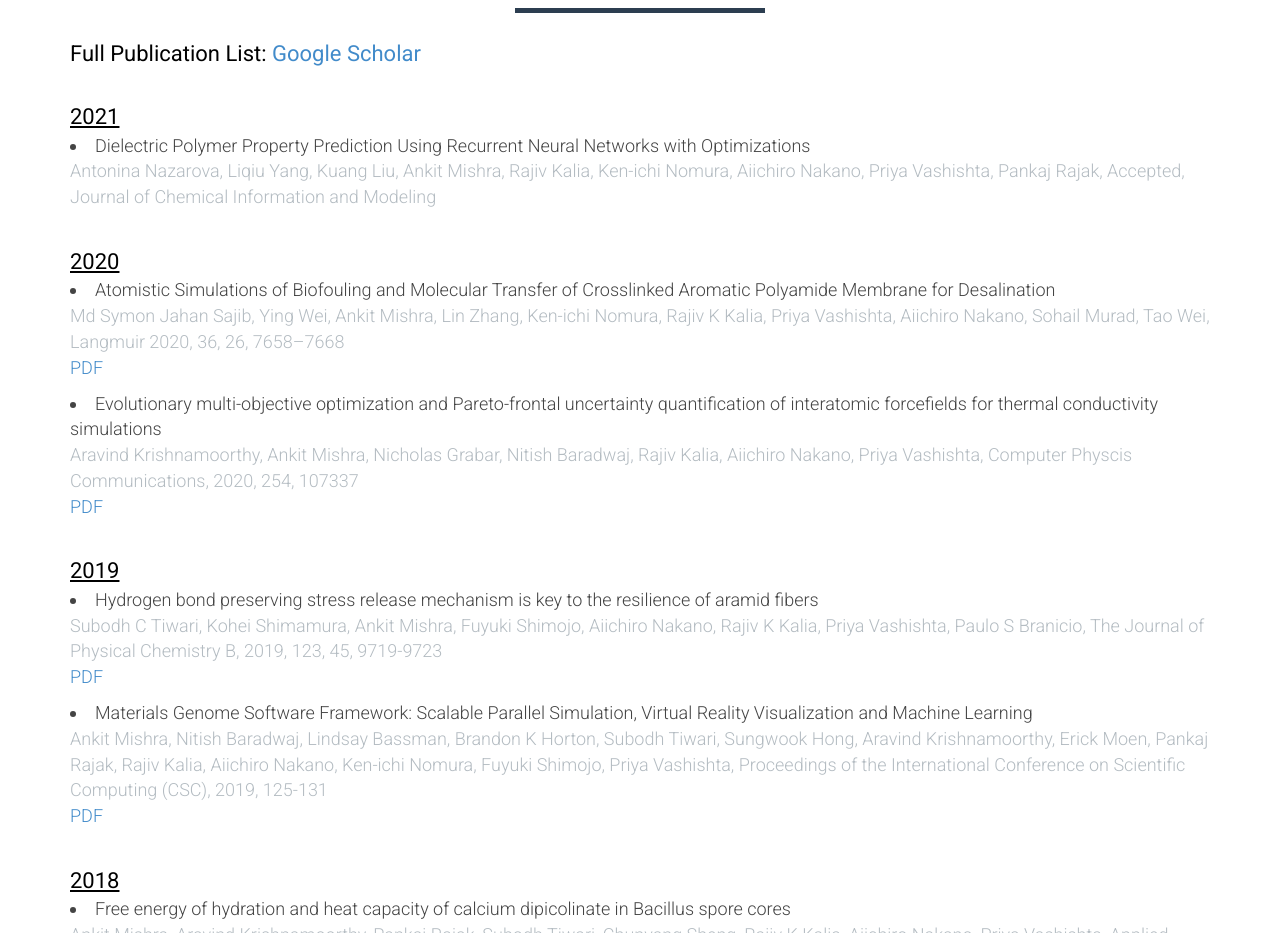
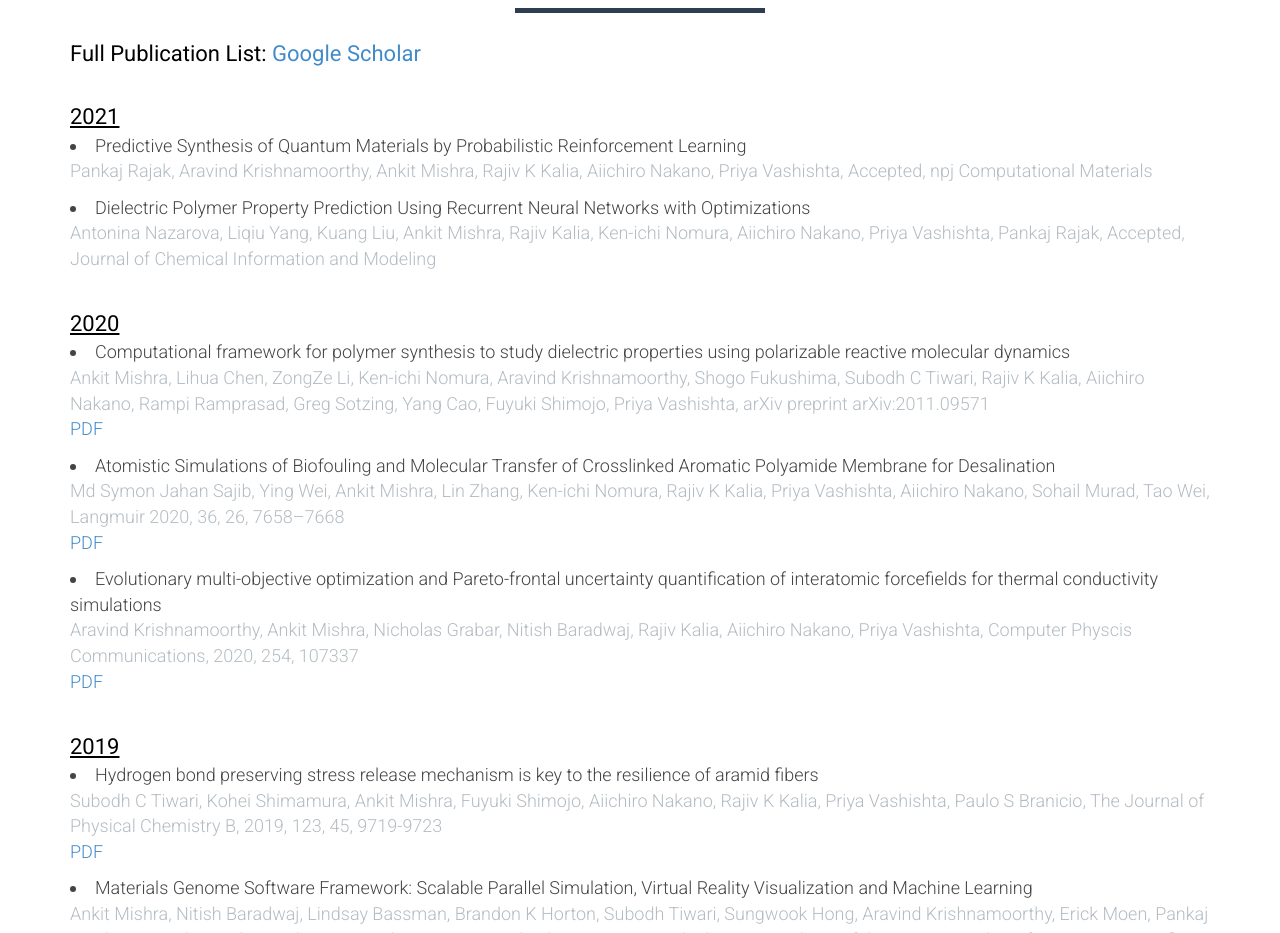
Before and after one commit to AnkitMish/AnkitMish.github.io, a plain HTML site: page index.html in a window 1280 px wide. Shown: the part 6340-7273 px from the top of the page. Drawn offline with nearby package versions, Linux system fonts and the light colour scheme.

Commit message:
Modified publication list for year 2020 and 2021

```diff
--- a/index.html
+++ b/index.html
@@ -549,6 +549,13 @@
 							<div class="pubt"><u>2021</u></div>
 							<div class="pubd">
 								<li class="text-dark">
+									Predictive Synthesis of Quantum Materials by Probabilistic Reinforcement Learning
+									<p class="text-muted">
+										Pankaj Rajak, Aravind Krishnamoorthy, Ankit Mishra, Rajiv K Kalia, Aiichiro Nakano, Priya Vashishta, Accepted, npj Computational Materials
+									<!-- </br><a target="_blank" href="pdf/2020_Biofouling_taowei.pdf">PDF</a> -->
+									</p>
+								</li>
+								<li class="text-dark">
 									Dielectric Polymer Property Prediction Using Recurrent Neural Networks with Optimizations
 									<p class="text-muted">
 										Antonina Nazarova, Liqiu Yang, Kuang Liu, Ankit Mishra, Rajiv Kalia, Ken-ichi Nomura, Aiichiro Nakano, Priya Vashishta, Pankaj Rajak, Accepted, Journal of Chemical Information and Modeling
@@ -561,6 +568,14 @@
 						<div class="pub">
 							<div class="pubt"><u>2020</u></div>
 							<div class="pubd">
+								<li class="text-dark">
+									Computational framework for polymer synthesis to study dielectric properties using polarizable reactive molecular dynamics
+									<p class="text-muted">
+										Ankit Mishra, Lihua Chen, ZongZe Li, Ken-ichi Nomura, Aravind Krishnamoorthy, Shogo Fukushima, Subodh C Tiwari, Rajiv K Kalia, Aiichiro Nakano, Rampi Ramprasad, Greg Sotzing, Yang Cao, Fuyuki Shimojo, Priya Vashishta, arXiv preprint arXiv:2011.09571
+									</br><a target="_blank" href="https://arxiv.org/pdf/2011.09571.pdf">PDF</a>
+									</p>
+
+								</li>
 								<li class="text-dark">
 									Atomistic Simulations of Biofouling and Molecular Transfer of Crosslinked Aromatic Polyamide Membrane for Desalination
 									<p class="text-muted">
```
